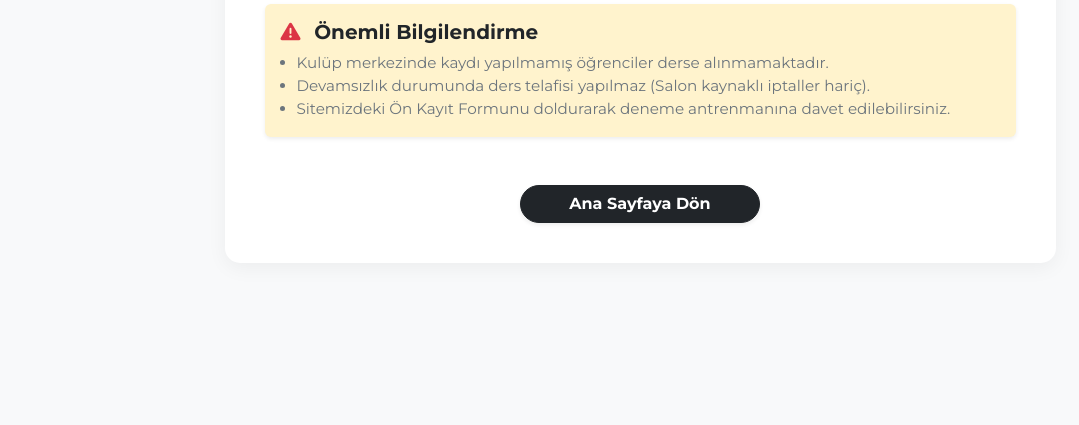
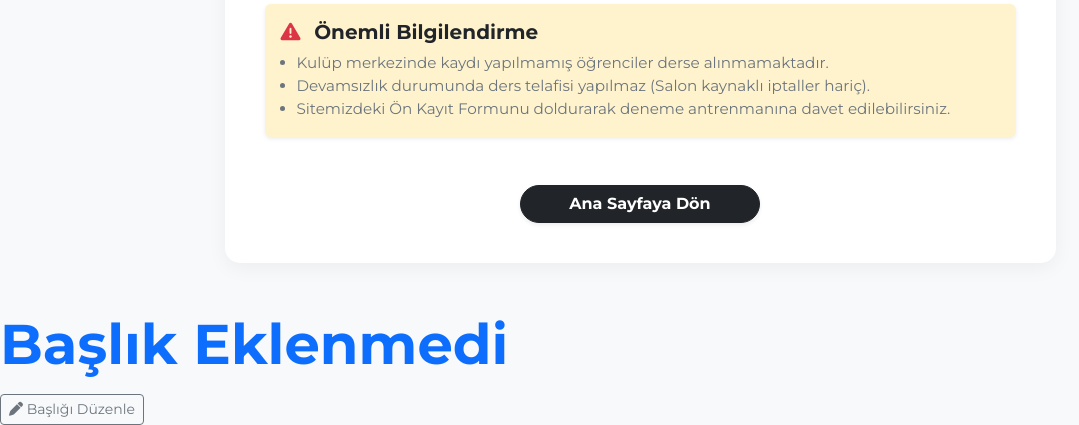
Before and after one commit to novartgymnastics/Novart, a Flask app: template templates/brans_detay.html in a window 1280 px wide. Shown: the part 885-1310 px from the top of the page, without its empty margins (0-1079 px from the left). Before the commit the page ends 1108 px from the top, so only its background shows below. Run offline with Flask 3, Linux system fonts and the light colour scheme; the template is opened without the code that fills it, so the values that code supplies are empty.

Commit message:
Update brans_detay.html

```diff
--- a/templates/brans_detay.html
+++ b/templates/brans_detay.html
@@ -143,6 +143,23 @@
     <script src="https://cdn.jsdelivr.net/npm/bootstrap@5.3.0/dist/js/bootstrap.bundle.min.js"></script>
 
     <!-- Hızlı Güncelleme JavaScript Kodları -->
+    <div class="brans-detay-baslik">
+    <!-- Veritabanından gelen başlık -->
+    <h1 id="baslik-metin" class="display-4 fw-bold text-primary">
+        {{ brans.baslik or "Başlık Eklenmedi" }}
+    </h1>
+
+    <!-- Düzenleme Butonu (İstersen bunu bir kalem ikonuna çevirebilirsin) -->
+    <button class="btn btn-sm btn-outline-secondary mt-2" onclick="duzenlemeyiAc()">
+        <i class="fa-solid fa-pen"></i> Başlığı Düzenle
+    </button>
+
+    <!-- Düzenleme Kutusu (Başta gizli) -->
+    <div id="duzenleme-alani" class="d-none mt-3">
+        <textarea id="yeni-baslik" class="form-control" rows="2">{{ brans.baslik }}</textarea>
+        <button class="btn btn-success mt-2" onclick="kaydetBaslik({{ brans.id }})">Kaydet</button>
+    </div>
+</div>
     <script>
         const duzenleModal = new bootstrap.Modal(document.getElementById('duzenleModal'));
 
@@ -183,6 +200,33 @@
                 }
             });
         }
+        function duzenlemeyiAc() {
+        document.getElementById('duzenleme-alani').classList.remove('d-none');
+    }
+
+    function kaydetBaslik(bransId) {
+        const yeniMetin = document.getElementById('yeni-baslik').value;
+
+        fetch('/hizli_guncelle', {
+            method: 'POST',
+            headers: {'Content-Type': 'application/json'},
+            body: JSON.stringify({
+                id: bransId,
+                yeni_metin: yeniMetin,
+                tablo: 'branslar',
+                kolon: 'baslik'
+            })
+        })
+        .then(response => response.json())
+        .then(data => {
+            if(data.durum === 'basarili') {
+                document.getElementById('baslik-metin').innerText = yeniMetin;
+                document.getElementById('duzenleme-alani').classList.add('d-none');
+            } else {
+                alert("Hata: " + data.mesaj);
+            }
+        });
+    }
     </script>
 </body>
 </html>
```
